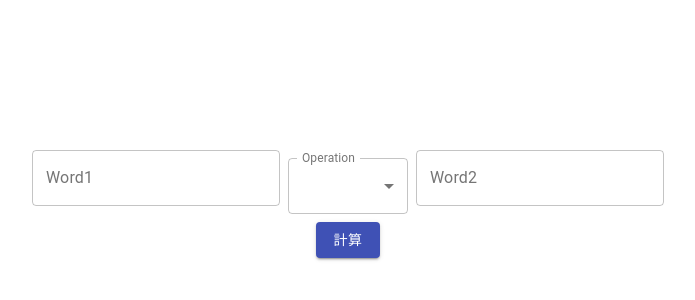
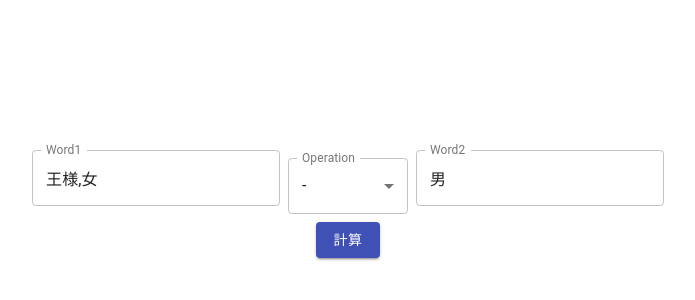
Before and after one commit to U-chom2/CalculationWords, a React (Create React App) app in the folder front/: page / in a window 1280 px wide. Shown: the part 196-496 px from the top of the page, without its empty margins (292-987 px from the left). Built offline with nearby package versions, Linux system fonts and the light colour scheme.

Commit message:
update : モーダルデザイン変更

```diff
--- a/front/src/mainContent/Main.tsx
+++ b/front/src/mainContent/Main.tsx
@@ -43,10 +43,10 @@ const useStyles = makeStyles((theme: Theme) =>
 
 const Main = () => {
     const classes = useStyles();
-    const [word1, setWord1] = useState('');
-    const [word2, setWord2] = useState('');
+    const [word1, setWord1] = useState('王様,女');
+    const [word2, setWord2] = useState('男');
     const [words, setWords] = useState(['']);
-    const [operation, setOperation] = useState('');
+    const [operation, setOperation] = useState('-');
     const [open, setOpen] = useState(false);
     const [modalData, setModalData] = useState<modalType>({
         word1: '',
--- a/front/src/mainContent/Modal.tsx
+++ b/front/src/mainContent/Modal.tsx
@@ -84,7 +84,7 @@ const wordOrg = (
 const word1Length2 = (
   modalStyle:any,
   classes:any,
-  word1:string,
+  word1:string[],
   word2:string,
   words:string[],
   operation:string,
@@ -138,7 +138,7 @@ const word2Length2 = (
   modalStyle:any,
   classes:any,
   word1:string,
-  word2:string,
+  word2:string[],
   words:string[],
   operation:string,
   illust1:string,
@@ -212,17 +212,46 @@ const SimpleModal = (modalData:modalType) => {
   }
 
   else {
+    const word1 = modalData.word1.split(",", 2);
+    const word2 = modalData.word2.split(",", 2);
     const illust1:string[] = modalData.image1.split("!@#$", 20);//こいつは上限2で出す
     const illust2:string[] = modalData.image2.split("!@#$", 20);//こいつは上限2で出す
     const illust3:string[] = modalData.image3.split("!@#$", 20);//こいつは0番目だけ出す
 
-    if (modalData.word1.length === 2){
-      return word1Length2(modalStyle,classes,modalData.word1,modalData.word2,modalData.words,modalData.operation,illust1,illust2[0],illust3[0]);
+    if (word1.length === 2){
+      return word1Length2(
+        modalStyle,
+        classes,
+        word1,
+        modalData.word2,
+        modalData.words,
+        modalData.operation,
+        illust1,
+        illust2[0],
+        illust3[0]);
     }
-    if (modalData.word2.length === 2){
-      return word2Length2(modalStyle,classes,modalData.word1,modalData.word2,modalData.words,modalData.operation,illust1[0],illust2,illust3[0]);
+    if (word2.length === 2){
+      return word2Length2(
+        modalStyle,
+        classes,
+        modalData.word1,
+        word2,
+        modalData.words,
+        modalData.operation,
+        illust1[0],
+        illust2,
+        illust3[0]);
     }
-    return wordOrg(modalStyle,classes,modalData.word1,modalData.word2,modalData.words,modalData.operation,illust1[0],illust2[0],illust3[0]);
+    return wordOrg(
+      modalStyle,
+      classes,
+      modalData.word1,
+      modalData.word2,
+      modalData.words,
+      modalData.operation,
+      illust1[0],
+      illust2[0],
+      illust3[0]);
   }
 }
 
```
